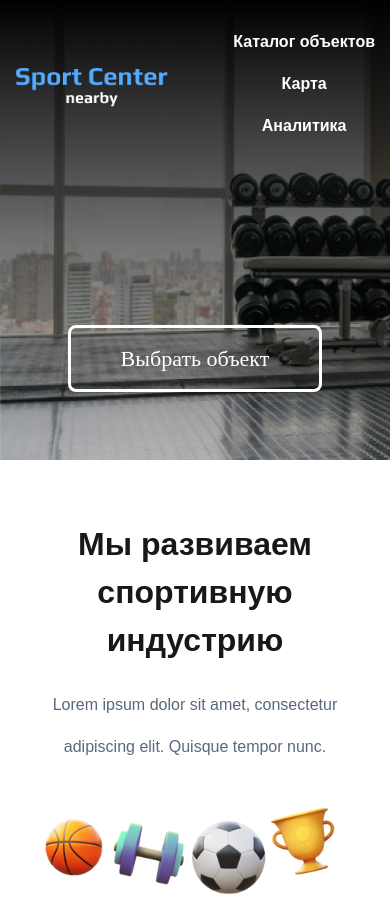
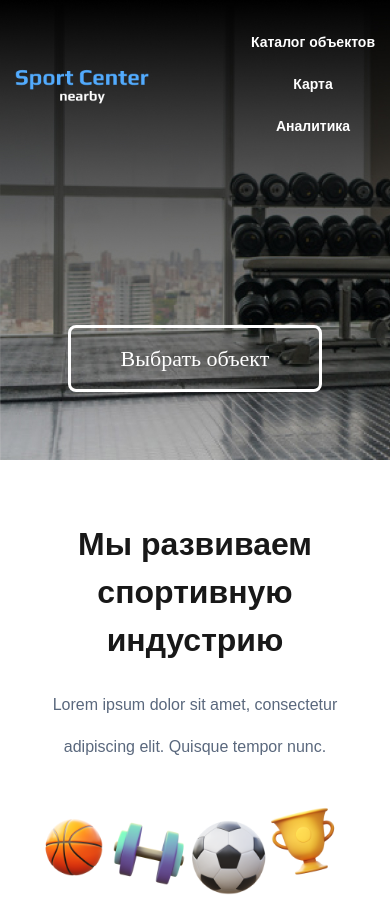
Before and after one commit to Alexeykormiltsev/test1, a website: page app/index.html in a window 390 px wide. Shown: the top 904 px of the page. Drawn offline with Linux system fonts and the light colour scheme.

Commit message:
контрольная

```diff
--- a/app/scss/_media.scss
+++ b/app/scss/_media.scss
@@ -119,7 +119,7 @@
         margin-bottom: 60px;
 
         .logo {
-            width: 80%;
+            width: 70%;
         }
 
         &__content {
@@ -135,7 +135,7 @@
             }
 
             &__link {
-                font-size: 16px;
+                font-size: 14px;
                 white-space: nowrap;
             }
         }
--- a/app/scss/style.scss
+++ b/app/scss/style.scss
@@ -23,9 +23,9 @@
         align-items: center;
     }
 
-    &__link {
-        flex-shrink: 0;
-    }
+    // &__link {
+    //     flex-shrink: 0;
+    // }
 
     .nav {
         &__list {
```
Also changed, not shown: app/css/style.min.css.
